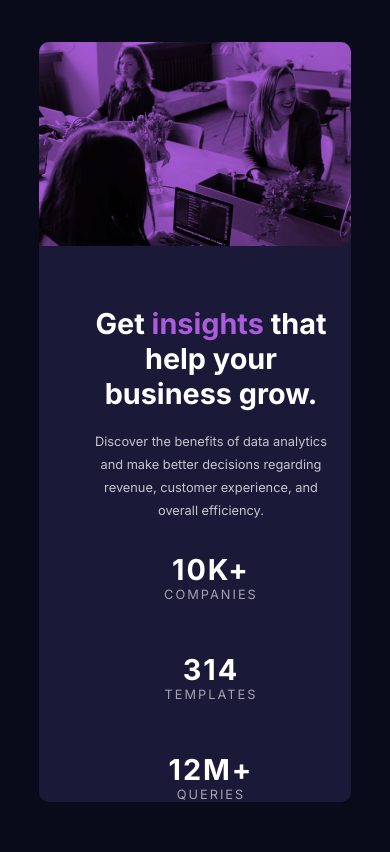
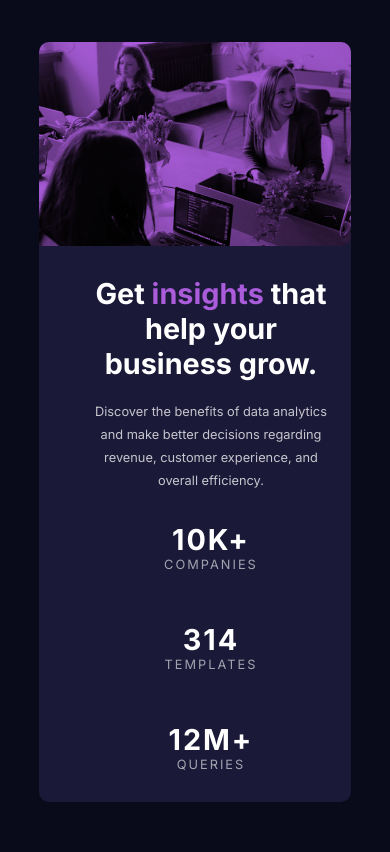
Before and after one commit to chriscrea8/FEM-preview-card-component-main, a plain HTML site: page index.html in a window 390 px wide. Drawn offline with Linux system fonts and the light colour scheme.

Commit message:
Add files via upload

```diff
--- a/style.css
+++ b/style.css
@@ -192,4 +192,12 @@ h1 span {
         /* font-family: 'Lexend Deca', sans-serif; */
         font-size: 1.8rem;
     }
+
+    .left-container {
+        width: 90%;
+        height: 100%;
+        text-align: center;
+        padding: 0px 30px ;
+        margin: 0px;
+    }
 }
```
